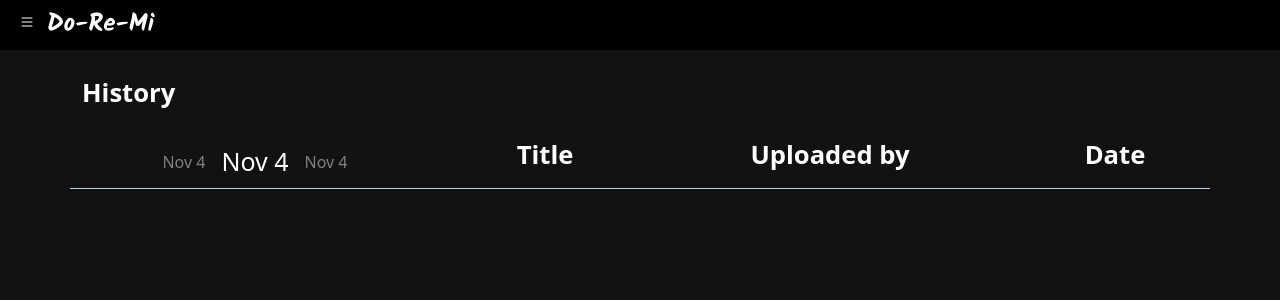
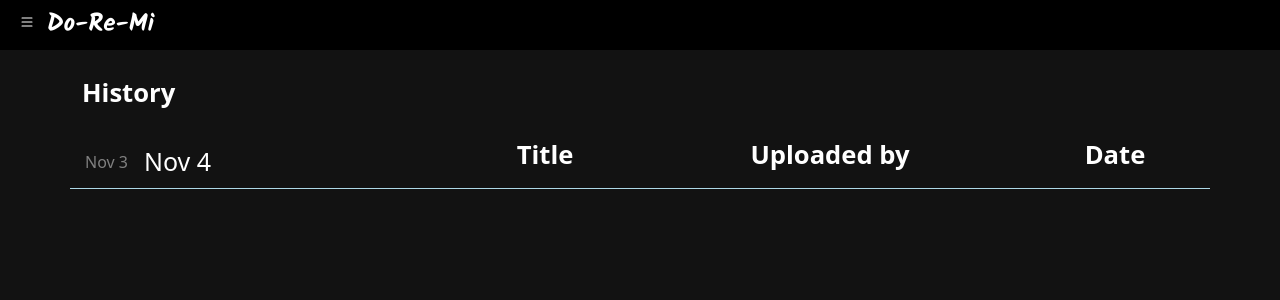
Before and after one commit to CLukethao/musicStreamingProject, a React (Create React App) app in the folder do-re-mi/: page /history in a window 1280 px wide. Shown: the top 300 px of the page. Built offline with nearby package versions, Linux system fonts and the light colour scheme.

Commit message:
added date selector to history comp, finished functionality of history comp

```diff
--- /dev/null
+++ b/do-re-mi/src/components/History/DateSelector/DateSelector.js
@@ -0,0 +1,65 @@
+import React, {useEffect, useState} from "react";
+
+const DateSelector = ({monthNames, changeDate}) => {
+
+    const [dates, setDates] = useState([])
+    const [selectedDate, setSelectedDate] = useState(0)
+
+    useEffect(() => {
+
+        for (let i = 0; i < 14; i++) {
+
+            let nextDate = new Date();
+
+            nextDate.setDate(nextDate.getDate() - i)
+
+            setDates(prevState => [...prevState, nextDate])
+        }
+
+        return () => {
+            setDates([])
+        }
+
+    }, [])
+
+    useEffect(() => {
+
+        changeDate(dates[selectedDate])
+
+    }, [selectedDate])
+
+    const selectDate = (event) => {
+        setSelectedDate(parseInt(event.target.value))
+    }
+
+    let datesArray = []
+
+    for (let i = (dates.length - 1); i >= 0; i--) {
+
+        datesArray.push(
+            <button
+                className={i === selectedDate ? 'btn date-btn primary-date'
+                    : i === (selectedDate + 1) ||  i === (selectedDate - 1) ? 'btn date-btn next-date'
+                        : 'btn date-btn hidden'
+                }
+                onClick={event => selectDate(event)}
+                key={dates[i].getDate()}
+                value={i}
+            >
+
+                {monthNames[dates[i].getMonth()] + ' ' + dates[i].getDate()}
+
+            </button>
+        )
+    }
+
+    return (
+
+        <div className='col-md-4 text-start'>
+            {datesArray}
+        </div>
+
+    )
+}
+
+export default DateSelector
--- a/do-re-mi/src/components/History/History.js
+++ b/do-re-mi/src/components/History/History.js
@@ -1,89 +1,34 @@
 import React, {useEffect, useState} from 'react'
 import {useSelector} from "react-redux";
 import './styles.css'
+import SongsInHistory from "./SongsInHistory/SongsInHistory";
+import DateSelector from "./DateSelector/DateSelector";
 
 const History = () => {
 
     const songHistory = useSelector((state) => state.songHistory)
 
-    const uploadDateRegex = /([0-9]+)-([0-9]+)-([0-9]+).*/
-
     const [date, setDate] = useState(new Date())
-    const [dayIndex, setDayIndex] = useState()
-    const [historyResults, setHistoryResults] = useState()
 
     const monthNames = ["Jan", "Feb", "Mar", "Apr", "May","June","July", "Aug", "Sep", "Oct", "Nov","Dec"];
 
+    useEffect(() => {
+        let currentDate = new Date()
+        setDate(currentDate)
+    }, [])
 
-    useEffect(() => {
-
-        let results = []
-
-        if (songHistory.length > 0) {
-
-            for (let i = songHistory.length - 1; i >= 0; i-- ) {
-                if (songHistory[i].dateListened.getDate() === date.getDate()) {
-                    console.log('pushing')
-                    results.push(
-                        <div className='results-display' key={songHistory[i].songInformation.id.videoId} id={songHistory[i].songInformation.id.videoId}>
-                            <div className='row d-flex align-items-center'>
-                                <div className='col-3 col-md-3 thumbnails'>
-                                    <img className='result-img' src={songHistory[i].songInformation.snippet.thumbnails.medium.url} alt=''></img>
-                                </div>
-
-                                <div className='col-1'>
-                                    <button className='btn playlist-btn'>
-                                        <svg xmlns="http://www.w3.org/2000/svg" width="16" height="16" fill="currentColor"
-                                             className="bi bi-plus-square" viewBox="0 0 16 16">
-                                            <path
-                                                d="M14 1a1 1 0 0 1 1 1v12a1 1 0 0 1-1 1H2a1 1 0 0 1-1-1V2a1 1 0 0 1 1-1h12zM2 0a2 2 0 0 0-2 2v12a2 2 0 0 0 2 2h12a2 2 0 0 0 2-2V2a2 2 0 0 0-2-2H2z"/>
-                                            <path
-                                                d="M8 4a.5.5 0 0 1 .5.5v3h3a.5.5 0 0 1 0 1h-3v3a.5.5 0 0 1-1 0v-3h-3a.5.5 0 0 1 0-1h3v-3A.5.5 0 0 1 8 4z"/>
-                                        </svg>
-                                    </button>
-                                </div>
-
-                                <div className='col-4 col-md-3'>
-                                    {songHistory[i].songInformation.snippet.title}
-                                </div>
-
-                                <div className='col-2 col-md-3'>
-                                    <a href={`https://www.youtube.com/channel/${songHistory[i].songInformation.snippet.channelId}`} target="_blank">{songHistory[i].songInformation.snippet.channelTitle}</a>
-                                </div>
-
-                                <div className='col-2 col-md-2'>
-                                    {songHistory[i].songInformation.snippet.publishedAt.replace(uploadDateRegex, "$2-$3-$1")}
-                                </div>
-                            </div>
-                        </div>
-                    )
-                }
-
-                else {
-
-                    setDayIndex(i)
-
-                    break;
-                }
-
-                setHistoryResults(results)
-            }
-        }
-
-    }, [date, songHistory])
-
-    console.log(date)
-    console.log(typeof date)
-
+    const changeDate = (date) => {
+        setDate(new Date(date))
+    }
 
     return (
-        <div className='container'>
+        <div className='container history-container'>
             <div className='row result-header mt-4 mb-2'>
                 <div className='col-12 mb-4'>
                     History
                 </div>
 
-                <DateScroller monthNames={monthNames} date={date}/>
+                <DateSelector monthNames={monthNames} date={date} changeDate={changeDate}/>
 
                 <div className='col-4 col-md-2 text-md-center'>
                     Title
@@ -99,29 +44,11 @@ const History = () => {
 
             </div>
 
-            {historyResults}
+            <SongsInHistory date={date} songHistory={songHistory} />
+
         </div>
 
     )
 }
 
-const DateScroller = ({monthNames, date}) => {
-
-    return (
-        <div className='col-md-4 text-center'>
-            <button className='btn date-btn secondary-date'>
-                {monthNames[date.getMonth()] + ' ' + date.getDate()}
-            </button>
-
-            <button className='btn date-btn primary-date'>
-                {monthNames[date.getMonth()] + ' ' + date.getDate()}
-            </button>
-
-            <button className='btn date-btn secondary-date'>
-                {monthNames[date.getMonth()] + ' ' + date.getDate()}
-            </button>
-        </div>
-    )
-}
-
 export default History
--- /dev/null
+++ b/do-re-mi/src/components/History/SongsInHistory/SongsInHistory.js
@@ -0,0 +1,61 @@
+import React, {useEffect, useState} from "react";
+
+const SongsInHistory = ({date, songHistory}) => {
+
+    const [indexOfSongs, setIndexOfSongs] = useState([])
+    const uploadDateRegex = /([0-9]+)-([0-9]+)-([0-9]+).*/
+
+    useEffect(() => {
+
+        let results = []
+
+        if (songHistory.length > 0) {
+
+            for (let i = songHistory.length - 1; i >= 0; i-- ) {
+                if (songHistory[i].dateListened.getDate() === date.getDate()) {
+                    results.push(i)
+                }
+            }
+        }
+
+        setIndexOfSongs(results)
+
+    }, [date, songHistory])
+
+    return indexOfSongs.map(index => (
+            <div className='results-display' key={songHistory[index].songInformation.id.videoId} id={songHistory[index].songInformation.id.videoId}>
+                <div className='row d-flex align-items-center'>
+                    <div className='col-3 col-md-3 thumbnails'>
+                        <img className='result-img' src={songHistory[index].songInformation.snippet.thumbnails.medium.url} alt=''/>
+                    </div>
+
+                    <div className='col-1'>
+                        <button className='btn playlist-btn'>
+                            <svg xmlns="http://www.w3.org/2000/svg" width="16" height="16" fill="currentColor"
+                                 className="bi bi-plus-square" viewBox="0 0 16 16">
+                                <path
+                                    d="M14 1a1 1 0 0 1 1 1v12a1 1 0 0 1-1 1H2a1 1 0 0 1-1-1V2a1 1 0 0 1 1-1h12zM2 0a2 2 0 0 0-2 2v12a2 2 0 0 0 2 2h12a2 2 0 0 0 2-2V2a2 2 0 0 0-2-2H2z"/>
+                                <path
+                                    d="M8 4a.5.5 0 0 1 .5.5v3h3a.5.5 0 0 1 0 1h-3v3a.5.5 0 0 1-1 0v-3h-3a.5.5 0 0 1 0-1h3v-3A.5.5 0 0 1 8 4z"/>
+                            </svg>
+                        </button>
+                    </div>
+
+                    <div className='col-4 col-md-3'>
+                        {songHistory[index].songInformation.snippet.title}
+                    </div>
+
+                    <div className='col-2 col-md-3'>
+                        <a href={`https://www.youtube.com/channel/${songHistory[index].songInformation.snippet.channelId}`} target="_blank">{songHistory[index].songInformation.snippet.channelTitle}</a>
+                    </div>
+
+                    <div className='col-2 col-md-2'>
+                        {songHistory[index].songInformation.snippet.publishedAt.replace(uploadDateRegex, "$2-$3-$1")}
+                    </div>
+                </div>
+            </div>
+        )
+    )
+}
+
+export default SongsInHistory
--- a/do-re-mi/src/components/History/styles.css
+++ b/do-re-mi/src/components/History/styles.css
@@ -7,22 +7,22 @@
     font-size: 25px;
 }
 
-.main-date:hover {
-    color: rgba(255, 255, 255, .9);
-    transform: scale(1.1);
+
+.primary-date:hover {
+    color: white;
+    font-size: 25px;
 }
 
-.secondary-date {
+.next-date {
     color: gray;
 }
 
-.secondary-date:hover {
-    transform: scale(1.2);
+.next-date:hover {
+    color: gray;
 }
 
 .date-btn {
     margin-left: -10px;
-    position: relative;
 }
 
 .date-btn:focus {
@@ -30,17 +30,6 @@
     box-shadow: none;
 }
 
-.slide-animation {
-    animation-name: slide;
-    animation: cycleLeft 2s forwards;
+.history-container{
+    margin-bottom: 100px;
 }
-
-/*@keyframes slide {*/
-/*    from {left: 0px;}*/
-/*    to {left: 100px;}*/
-/*}*/
-
-@keyframes cycleLeft {
-    from {left: 0px;}
-    to {left: 65px;}
-}
```
